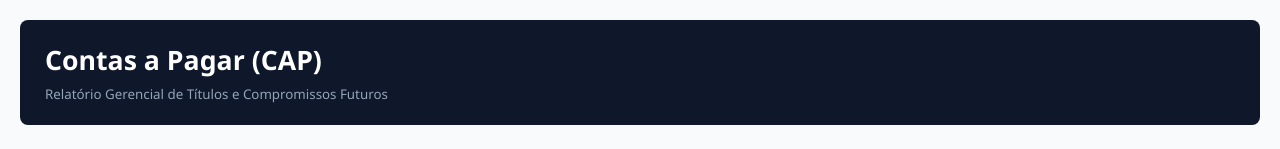
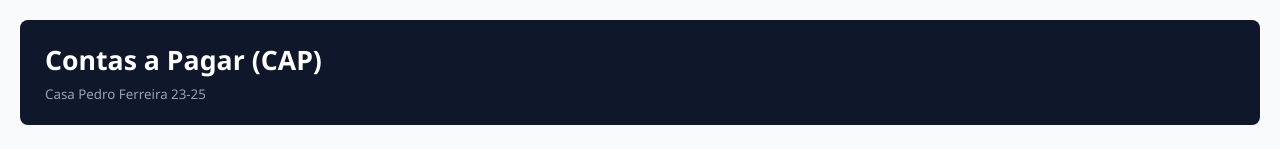
Before and after one commit to betuh4y/CAP, a plain HTML site: page index.html in a window 1280 px wide. Shown: the top 149 px of the page. Drawn offline with Linux system fonts and the light colour scheme.

Commit message:
Update index.html

```diff
--- a/index.html
+++ b/index.html
@@ -194,7 +194,7 @@
 
     <div class="header">
         <h1>Contas a Pagar (CAP)</h1>
-        <p>Relatório Gerencial de Títulos e Compromissos Futuros</p>
+        <p>Casa Pedro Ferreira 23-25</p>
     </div>
 
     <div class="summary-container">
```
